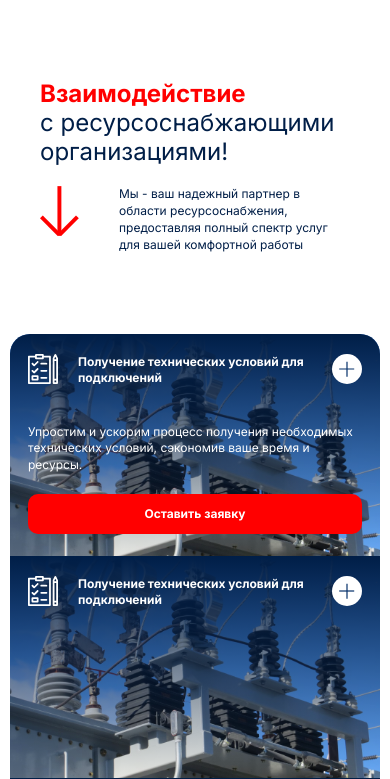
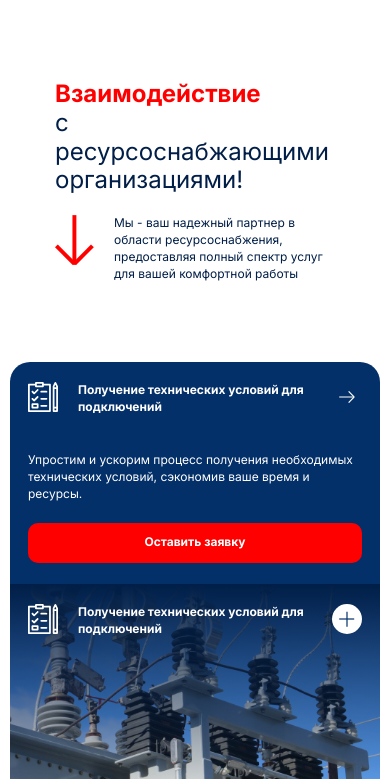
Before and after one commit to grklakg/electrolegis, a PHP site: page / in a window 390 px wide. Shown: the part 100-879 px from the top of the page. Run offline with PHP 8.4, Linux system fonts and the light colour scheme.

Commit message:
main-info mobile & card-open

```diff
--- a/css/style.css
+++ b/css/style.css
@@ -186,6 +186,21 @@ body {
     color: white;
     padding: 40px;
     margin: 0;
+    transition: background-color .2s, background-image .4s;
+}
+
+.card-open {
+    background-color: var(--blue-color);
+    background-image: none !important;
+    transition: background-color .2s, background-image .4s;
+}
+
+.card-open .card-active, .card-open .card-button-back {
+    display: block;
+}
+
+.card-active, .card-open .card-button-plus {
+    display: none;
 }
 
 .card1 {
@@ -417,8 +432,9 @@ body {
 
     .main-info {
         max-width: 300px;
-        width: auto;
-        margin: 0 10px 0 10px;
+        width: 100%;
+        margin: 0 auto;
+        padding: 0 10px 0 10px;
         overflow-wrap: break-word;
     }
 
@@ -532,10 +548,7 @@ body {
         position: static;
     }
 
-    .main-info {
-        position: sticky;
-        left: 40px;
-    }
+
 
     .cover {
         flex-direction: column;
@@ -587,6 +600,11 @@ body {
     .tagline-block {
         background-size: contain;
     }
+
+    .main-info {
+        position: sticky;
+        left: 40px;
+    }
 }
 
 @media (max-width:961px) and (min-width: 641px) {
@@ -614,4 +632,9 @@ body {
     .tagline-block {
         background-size: contain;
     }
+
+    .main-info {
+        position: sticky;
+        left: 40px;
+    }
 }
--- a/index.html
+++ b/index.html
@@ -32,7 +32,7 @@
                 </div>
             </div>
             <div class="services">
-                <div class="card card1">
+                <div class="card card-open card1">
                     <div class="card-header">
                         <img src="img/card-icon-1.svg" alt="card-icon" class="card-icon">
                         <div class="card-title text-bold text-color-white">Получение технических условий для
```
